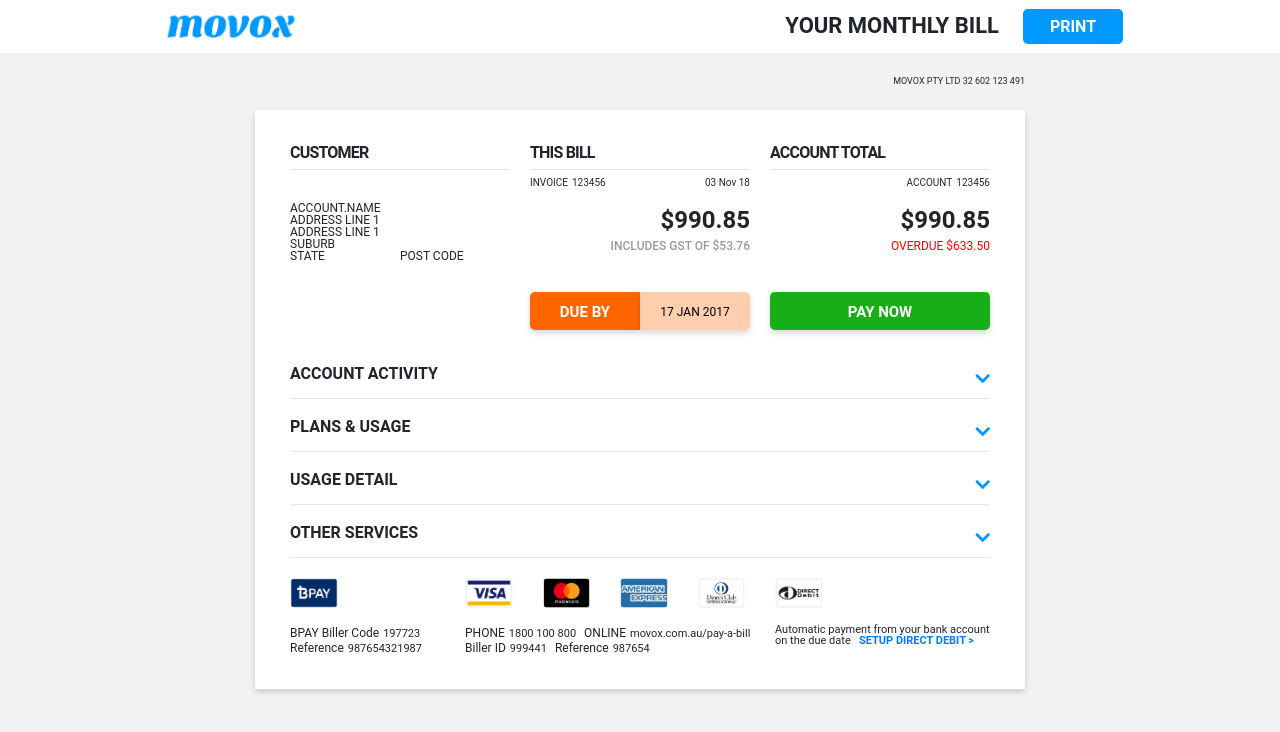
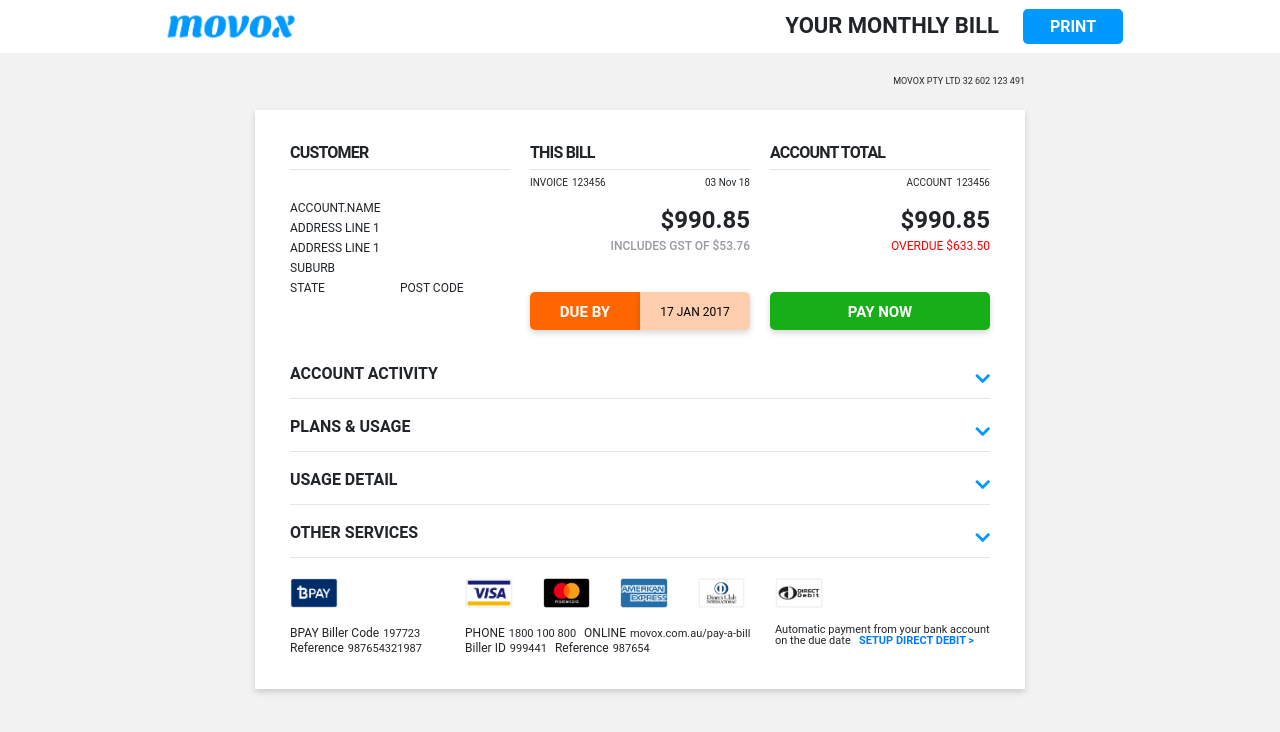
Before and after one commit to HelloPb/movox-web, an Angular app: page / in a window 1280 px wide. Shown: the top 732 px of the page. Built offline with nearby package versions, Linux system fonts and the light colour scheme.

Commit message:
style changed

```diff
--- a/src/app/app.component.html
+++ b/src/app/app.component.html
@@ -32,12 +32,12 @@
                 <div class="col-12">
                   &nbsp;
                 </div>
-                <div class="col-12 movc-label-xs">ACCOUNT.NAME</div>
-                <div class="col-12 movc-label-xs">ADDRESS LINE 1</div>
-                <div class="col-12 movc-label-xs">ADDRESS LINE 1</div>
-                <div class="col-12 movc-label-xs">SUBURB</div>
-                <div class="col-6 movc-label-xs">STATE</div>
-                <div class="col-6 movc-label-xs">POST CODE</div>
+                <div class="col-12 movc-label-xs mb-2">ACCOUNT.NAME</div>
+                <div class="col-12 movc-label-xs mb-2">ADDRESS LINE 1</div>
+                <div class="col-12 movc-label-xs mb-2">ADDRESS LINE 1</div>
+                <div class="col-12 movc-label-xs mb-2">SUBURB</div>
+                <div class="col-6 movc-label-xs mb-2">STATE</div>
+                <div class="col-6 movc-label-xs mb-2">POST CODE</div>
               </div>
             </div>
           </div>
```
